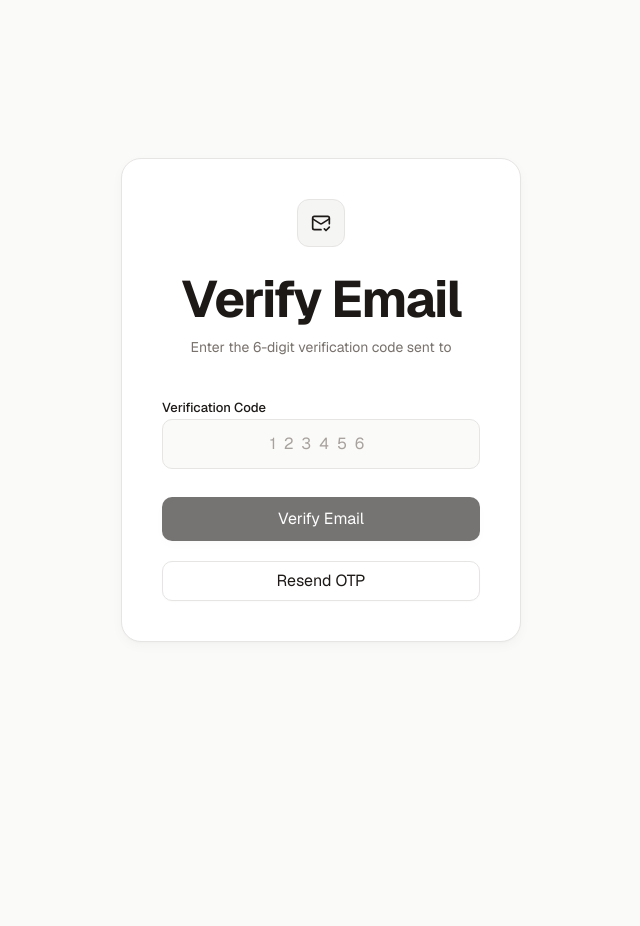
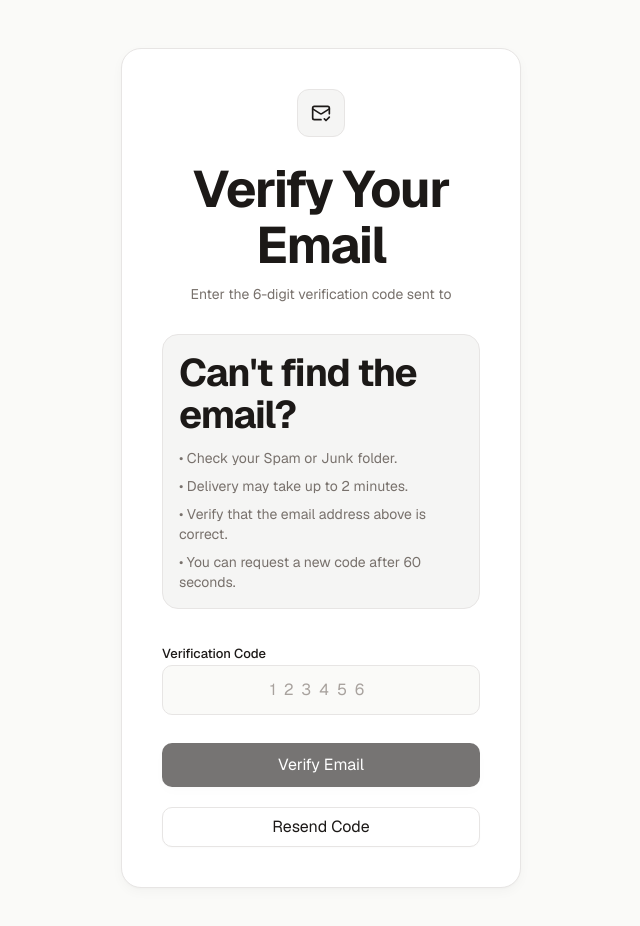
Before and after one commit to asif-codeverse/content-platform, a Next.js app in the folder client/: page /verify-email in a window 1280 px wide. Shown: the top 926 px of the page, without its empty margins (319-959 px from the left). Before the commit the page ends 800 px from the top, so only its background shows below. Built offline with nearby package versions, Linux system fonts and the light colour scheme; no server answers.

Commit message:
added email infocard(spam folder)

```diff
--- a/client/app/verify-email/page.tsx
+++ b/client/app/verify-email/page.tsx
@@ -38,7 +38,7 @@ export default function VerifyEmailPage() {
             );
 
             setError("");
-            setMessage("Email verified successfully.");
+            setMessage("Email verified successfully. Redirecting to sign in...");
 
             setTimeout(() => {
                 router.push("/login");
@@ -64,7 +64,9 @@ export default function VerifyEmailPage() {
 
             setCooldown(60);
             setError("");
-            setMessage("OTP sent successfully.");
+            setMessage(
+                "A new verification code has been sent. If you don't see it, please check your Spam or Junk folder."
+            );
         } catch (err: unknown) {
             if (axios.isAxiosError(err)) {
                 setMessage("");
@@ -120,7 +122,7 @@ export default function VerifyEmailPage() {
                     </div>
 
                     <h1 className="text-2xl font-semibold tracking-tight text-[var(--foreground)]">
-                        Verify Email
+                        Verify Your Email
                     </h1>
 
                     <p className="mt-2 text-[14px] text-[var(--muted-foreground)]">
@@ -130,7 +132,33 @@ export default function VerifyEmailPage() {
                     <p className="mt-1 text-[14px] font-medium text-[var(--foreground)]">
                         {email}
                     </p>
+
+                    <div
+                        className="
+        mt-6
+        w-full
+        rounded-[var(--radius)]
+        border
+        border-[var(--border)]
+        bg-[var(--surface-secondary)]
+        p-4
+        text-left
+    "
+                    >
+                        <h2 className="text-sm font-semibold text-[var(--foreground)]">
+                            Can't find the email?
+                        </h2>
+
+                        <ul className="mt-3 space-y-2 text-sm text-[var(--muted-foreground)]">
+                            <li>• Check your Spam or Junk folder.</li>
+                            <li>• Delivery may take up to 2 minutes.</li>
+                            <li>• Verify that the email address above is correct.</li>
+                            <li>• You can request a new code after 60 seconds.</li>
+                        </ul>
+                    </div>
                 </div>
+
+
 
                 <Toast message={error} type="error" onClose={() => setError("")} />
                 <Toast message={message} type="success" onClose={() => setMessage("")} />
@@ -197,7 +225,7 @@ export default function VerifyEmailPage() {
                         onClick={handleResend}
                         className="w-full"
                     >
-                        {cooldown > 0 ? `Resend in ${cooldown}s` : "Resend OTP"}
+                        {cooldown > 0 ? `Resend in ${cooldown}s` : "Resend Code"}
                     </Button>
                 </form>
             </div>
```
